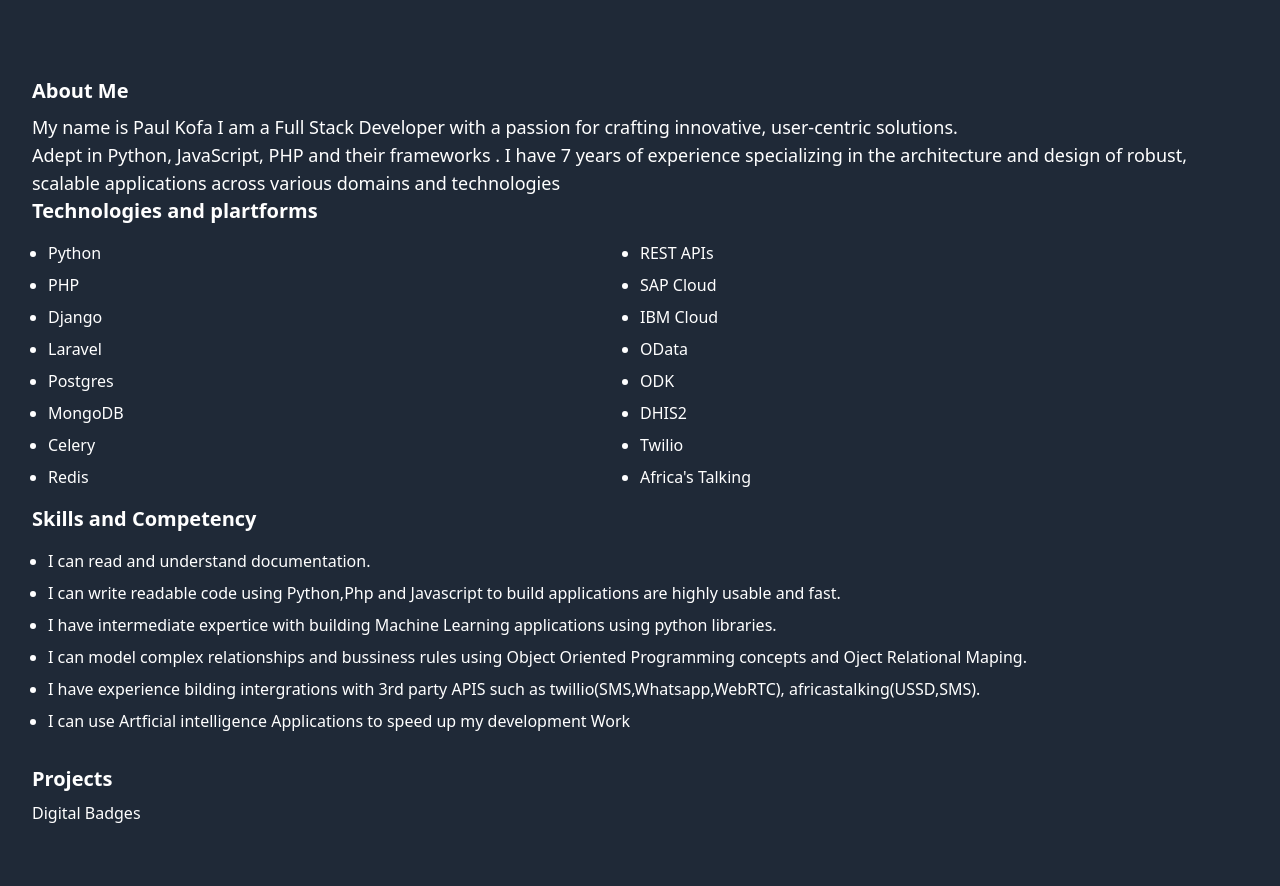
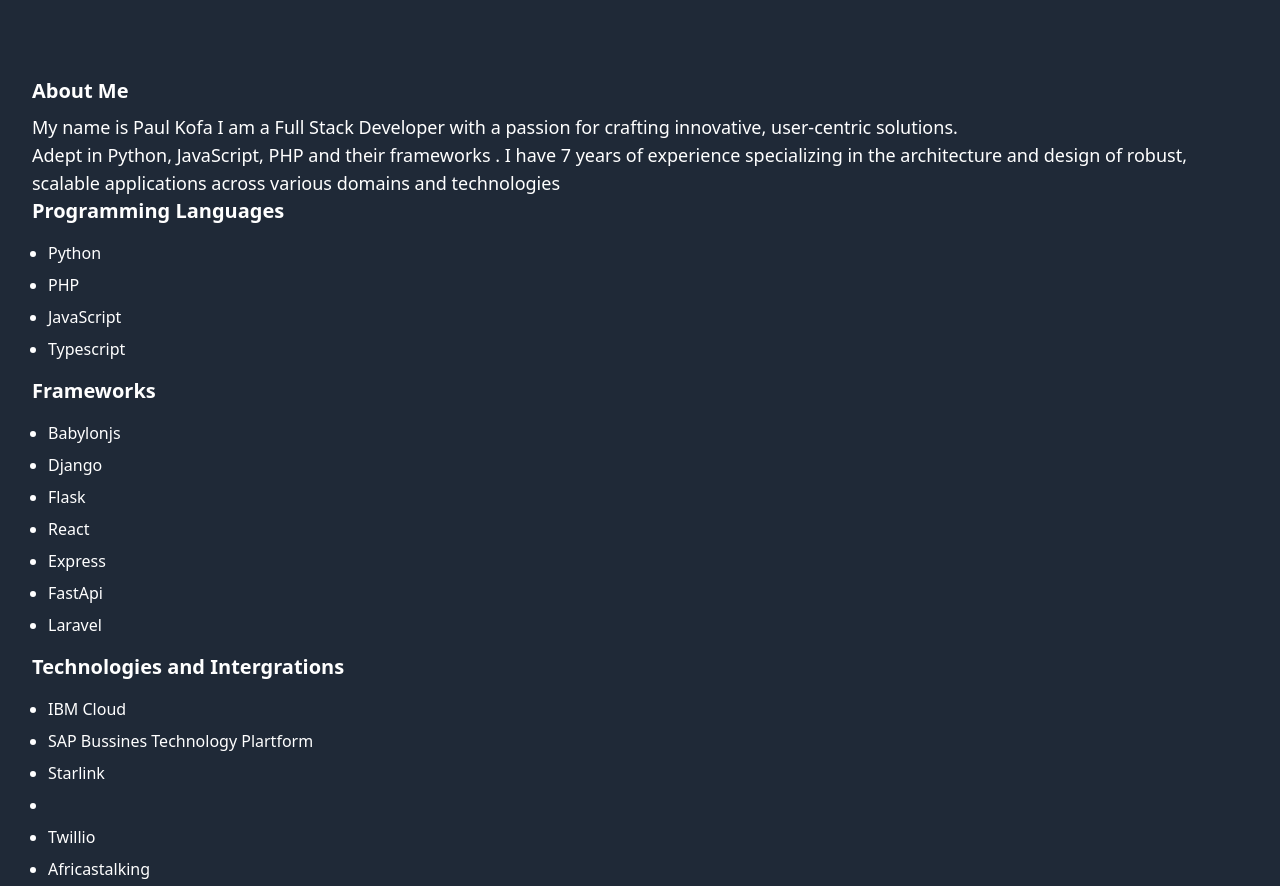
Before and after one commit to trojanpauro/trojanpauro.github.io, a plain HTML site: page index.html in a window 1280 px wide. Shown: the part 51-937 px from the top of the page. Drawn offline with nearby package versions, Linux system fonts and the light colour scheme.

Commit message:
organise the code

```diff
--- a/index.html
+++ b/index.html
@@ -33,37 +33,68 @@
         <p class="text-lg"> Adept in Python, JavaScript, PHP and their frameworks .
           I have 7 years of experience specializing in the architecture and design of
         robust, scalable applications across various domains and technologies  </p>
-        <h2 class="text-xl font-bold mb-2">Technologies and plartforms</h2>
+        <h2 class="text-xl font-bold mb-2">Programming Languages </h2>
         <div class="grid grid-cols-2 gap- m-4">
 
           <ul class="list-disc space-y-2">
             <li>Python</li>
             <li>PHP</li>
-            <li>Django </li>
-            <li>Laravel</li>
-            <li>Postgres</li>
-            <li>MongoDB</li>
-            <li>Celery</li>
-            <li>Redis</li>
-          </ul>
+
           <ul class="list-disc space-y-2">
-            <li>REST APIs</li>
-            <li>SAP Cloud</li>
-            <li>IBM Cloud</li>
-            <li>OData</li>
-            <li>ODK</li>
-            <li>DHIS2</li>
-            <li>Twilio</li>
-            <li>Africa's Talking</li>
+            <li>JavaScript</li>
+            <li>Typescript</li>
+
           </ul>
         </div>
+
+
+
+        <h2 class="text-xl font-bold mb-2">Frameworks </h2>
+        <div class="grid grid-cols-2 gap- m-4">
+
+          <ul class="list-disc space-y-2">
+            <li>Babylonjs</li>
+            <li>Django</li>
+            <li>Flask</li>
+            <li>React</li>
+
+          <ul class="list-disc space-y-2">
+            <li>Express</li>
+            <li>FastApi</li>
+            <li>Laravel</li>
+
+          </ul>
+        </div>
+
+
+        <h2 class="text-xl font-bold mb-2">Technologies and Intergrations</h2>
+        <div class="grid grid-cols-2 gap- m-4">
+
+          <ul class="list-disc space-y-2">
+            <li>IBM Cloud</li>
+            <li>SAP Bussines Technology Plartform</li>
+            <li>Starlink</li>
+
+
+          <ul class="list-disc space-y-2">
+            <li></li>
+            <li>Twillio</li>
+            <li>Africastalking</li>
+            <li>Google Cloud</li>
+
+          </ul>
+        </div>
+
+
+
+
         <h2 class="text-xl font-bold mb-2">Skills and Competency</h2>
         <ul class="list-disc space-y-2 m-4">
           <li>I can read and understand documentation.</li>
           <li>I can write readable code using  Python,Php and Javascript to build applications are highly usable and fast.</li>
           <li>I have intermediate expertice with building Machine Learning applications using python libraries.</li>
           <li>I can  model complex relationships and bussiness rules using Object Oriented Programming  concepts and Oject Relational Maping. </li>
-          <li>I have experience bilding intergrations with 3rd party APIS such as twillio(SMS,Whatsapp,WebRTC), africastalking(USSD,SMS).</li>
+          <li>I have experience bilding intergrations with 3rd party APIS such as twillio(SMS,Whatsapp,WebRTC), africastalking(USSD,SMS) and Starlink</li>
           <li>I can use Artficial intelligence Applications to speed up my development Work</li>
         </ul>
 
```
